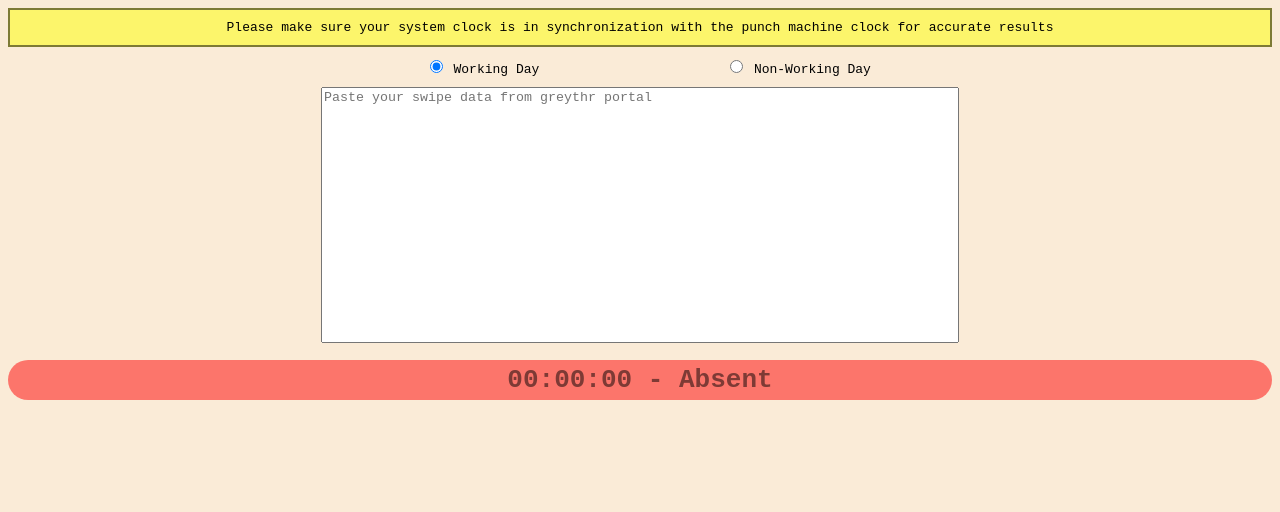
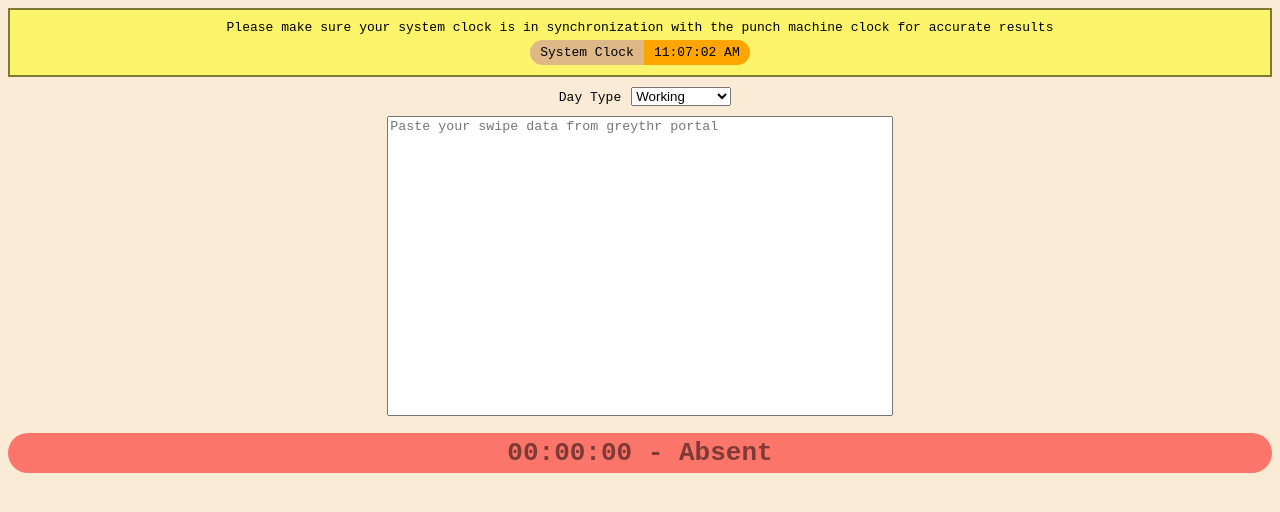
Before and after one commit to z0h4n/in-time-calculator, a React app: page / in a window 1280 px wide. Built offline with nearby package versions, Linux system fonts and the light colour scheme.

Commit message:
Added some stuff

```diff
--- /dev/null
+++ b/src/components/data-table.js
@@ -0,0 +1,40 @@
+import React from 'react';
+import DeleteButton from './delete-button'
+
+export default class indexDataTable extends React.PureComponent {
+  constructor(props) {
+    super(props);
+    this.delete = this.delete.bind(this);
+  }
+
+  getCols(row) {
+    return row.map((col, i) => <td key={i}>{col}</td>);
+  }
+
+  getRows() {
+    const rows = this.props.data;
+    return rows.map((row, i) => <tr key={i}>
+      <DeleteButton index={i} onDelete={this.delete} />
+      {this.getCols(row)}
+    </tr>);
+  }
+
+  delete(index) {
+    const data = this.props.data.filter((swipe, i) => {
+      return i !== index ? swipe.map(str => str) : false;
+    });
+    this.props.onRowDelete(data);
+  }
+
+  render() {
+    return this.props.data ? (
+      <div id='dataTable'>
+        <table>
+          <tbody>
+            {this.getRows()}
+          </tbody>
+        </table>
+      </div>
+    ) : null;
+  }
+}
--- /dev/null
+++ b/src/components/daytype.js
@@ -0,0 +1,30 @@
+import React from 'react';
+
+const dayTypes = ['Working', 'Non-Working'];
+
+export default class DayType extends React.PureComponent {
+  constructor(props) {
+    super(props);
+    this.onDayTypeSelect = this.onDayTypeSelect.bind(this);
+  }
+
+  onDayTypeSelect(e) {
+    this.props.onChange(e.target.value);
+  }
+
+  dayTypes() {
+    return dayTypes.map((type, i) => <option key={i}>{type}</option>);
+  }
+
+  render() {
+    return (
+      <div id='dayTypeContainer'>
+        <label id='dayTypeLabel'>Day Type</label>
+        <select
+          onChange={this.onDayTypeSelect}>
+          {this.dayTypes()}
+        </select>
+      </div>
+    );
+  }
+}
--- /dev/null
+++ b/src/components/delete-button.js
@@ -0,0 +1,20 @@
+import React from 'react';
+
+export default class DeleteButton extends React.PureComponent {
+  constructor(props) {
+    super(props);
+    this.delete = this.delete.bind(this);
+  }
+
+  delete() {
+    this.props.onDelete(this.props.index);
+  }
+
+  render() {
+    return (
+      <td>
+        <button onClick={this.delete}>Delete</button>
+      </td>
+    )
+  }
+}
--- /dev/null
+++ b/src/components/system-clock.js
@@ -0,0 +1,23 @@
+import React from 'react';
+import { prependZeros } from './../utils';
+
+export default class SystemClock extends React.PureComponent {
+  constructor(props) {
+    super(props);
+  }
+
+  render() {
+    const dateObj = new Date(this.props.currentTime || Date.now());
+
+    let timeString = dateObj.toLocaleTimeString().split(':');
+    timeString[0] = prependZeros(timeString[0]);
+    timeString = timeString.join(':');
+
+    return (
+      <div id='clock'>
+        <div id='clockLabel'>System Clock</div>
+        <div id='clockTime'>{timeString}</div>
+      </div>
+    )
+  }
+}
--- /dev/null
+++ b/src/components/time-display.js
@@ -0,0 +1,53 @@
+import React from 'react';
+import { hrsToMsecs, toTimeString } from './../utils.js';
+
+const hourTypes = {
+  working: { hours: [11.5, 8.5, 4.5, 0], classes: ['compoff', 'fullday', 'halfday', 'absent'] },
+  nonworking: { hours: [6, 0], classes: ['fullday-compoff', 'absent'] }
+};
+
+export default class TimeDisplay extends React.PureComponent {
+  constructor(props) {
+    super(props);
+  }
+
+  render() {
+    const actualInTime = this.props.data && this.props.data.length ? Math.max(this.getInTime(), 0) : 0;
+    const { classes, hours } = hourTypes[this.props.dayType];
+    const index = hours.map(hrs => hrsToMsecs(hrs)).findIndex(t => actualInTime >= t);
+
+    return (
+      <h1 className={classes[index]}>
+        {toTimeString(actualInTime)}
+      </h1>
+    )
+  }
+
+  getInTime() {
+    const swipes = this.props.data;
+    const inSwipes = [];
+    const outSwipes = [];
+    let inTime = 0;
+
+    swipes.forEach(aSwipe => {
+      if (aSwipe[2] === 'In') {
+        inSwipes.push(new Date(aSwipe[1]));
+      } else if (aSwipe[2] === 'Out') {
+        outSwipes.push(new Date(aSwipe[1]));
+      }
+    });
+
+    const swipeCount = Math.min(outSwipes.length, inSwipes.length);
+
+    for (let i = 0; i < swipeCount; i++) {
+      inTime += outSwipes[i].getTime() - inSwipes[i].getTime()
+    }
+
+    return inTime + this.getLatestTime();
+  }
+
+  getLatestTime() {
+    const lastSwipe = this.props.data[this.props.data.length - 1];
+    return lastSwipe[2] === 'In' ? this.props.currentTime - new Date(lastSwipe[1]).getTime() : 0;
+  }
+}
--- /dev/null
+++ b/src/components/user-input.js
@@ -0,0 +1,32 @@
+import React from 'react';
+import DataTable from './data-table';
+
+const textAreaText = 'Paste your swipe data from greythr portal';
+
+export default class UserInput extends React.PureComponent {
+  constructor(props) {
+    super(props)
+    this.onKeyDown = this.onKeyDown.bind(this);
+  }
+
+  onKeyDown(e) {
+    if (e.key === 'Tab') {
+      e.target.value += '\t';
+      e.preventDefault();
+    }
+  }
+
+  render() {
+    return (
+      <div style={{ textAlign: 'center', marginTop: '10px', height: '300px' }}>
+        <textarea
+          id='textarea'
+          placeholder={textAreaText}
+          onInput={this.props.onInput}
+          onKeyDown={this.onKeyDown}
+        />
+        <DataTable data={this.props.data || null} onRowDelete={this.props.onDelete} />
+      </div>
+    )
+  }
+}
--- /dev/null
+++ b/src/components/warning.js
@@ -0,0 +1,19 @@
+import React from 'react';
+import SystemClock from './system-clock';
+
+const warningText = 'Please make sure your system clock is in synchronization with the punch machine clock for accurate results';
+
+export default class Warning extends React.PureComponent {
+  constructor(props) {
+    super(props);
+  }
+
+  render() {
+    return (
+      <div className='warning'>
+        {warningText}
+        <SystemClock currentTime={this.props.currentTime} />
+      </div>
+    )
+  }
+}
--- a/src/index.css
+++ b/src/index.css
@@ -1,15 +1,6 @@
 body {
   background-color: antiquewhite;
   font-family: monospace;
-}
-
-textarea {
-  resize: none;
-  width: 50%;
-  height: 250px;
-  margin: 10px auto 0px auto;
-  display: block;
-  box-sizing: boder-box;
 }
 
 h1 {
@@ -21,17 +12,57 @@ h1 {
   padding: 5px 0px 5px 0px;
 }
 
+#textarea {
+  resize: none;
+  width: 40%;
+  height: 100%;
+  display: inline-block;
+  box-sizing: border-box;
+}
+
+#dataTable {
+  width: 40%;
+  height: 100%;
+  overflow-y: auto;
+  box-sizing: boder-box;
+  display: inline-block;
+  margin-left: 20px;
+}
+
+#clock {
+  margin-top: 5px;
+}
+
+#clockLabel {
+  display: inline-block;
+  border-radius: 20px 0px 0px 20px;
+  background-color: burlywood;
+  padding: 5px 10px 5px 10px;
+}
+
+#clockTime {
+  display: inline-block;
+  border-radius: 0px 20px 20px 0px;
+  background-color: orange;
+  padding: 5px 10px 5px 10px;
+}
+
+#dayTypeContainer {
+  display: block;
+  text-align: center;
+  margin: 10px auto 0px auto;
+}
+
+#dayTypeLabel {
+  margin: 10px;
+}
+
 .warning {
   text-align: center;
   background-color: rgba(255, 255, 0, 0.5);
   padding: 10px;
   border: 2px solid rgba(0, 0, 0, 0.5);
-}
-
-.dayTypeContainer {
-  width: 50%;
-  display: block;
-  margin: 10px auto 0px auto;
+  box-sizing: border-box;
 }
 
 .radioContainer {
--- a/src/index.js
+++ b/src/index.js
@@ -1,149 +1,58 @@
 import React from 'react';
 import ReactDOM from 'react-dom';
+
+import Warning from './components/warning';
+import DayType from './components/daytype';
+import TimeDisplay from './components/time-display';
+import UserInput from './components/user-input';
+
 import './index.css';
 
-const Component = React.Component;
+class InTimeCalculator extends React.Component {
+  constructor() {
+    super();
 
-// ----------------
-// -- Components --
-// ----------------
-function Warning() {
-  return (
-    <div className='warning'>
-      Please make sure your system clock is in synchronization with the punch machine clock for accurate results
-    </div>
-  )
-}
+    this.state = { data: null, dayType: 'working', currentTime: Date.now() };
 
-function DayType(props) {
-  return (
-    <div className='dayTypeContainer'>
-      <div className='radioContainer'>
-        <input type='radio' name='dayselect' value='1' onClick={props.onClick} defaultChecked /> Working Day
-      </div>
-      <div className='radioContainer'>
-        <input type='radio' name='dayselect' value='0' onClick={props.onClick} /> Non-Working Day
-      </div>
-    </div>
-  )
-}
-
-class InTimeCalculator extends Component {
-  constructor(props) {
-    super(props);
-    this.state = { inTime: 0, isWeekDay: 1, lastSwipe: null };
-    this.handleUserInput = this.handleUserInput.bind(this);
-    this.handleDayTypeChange = this.handleDayTypeChange.bind(this);
+    this.onUserInput = this.onUserInput.bind(this);
+    this.onDayTypeChange = this.onDayTypeChange.bind(this);
+    this.onRowDelete = this.onRowDelete.bind(this);
+    this.tick = this.tick.bind(this);
   }
 
-  handleUserInput(e) {
-    const userInput = e.target.value.trim();
-    const swipes = userInput.split('\n').map(aSwipe => aSwipe.split('\t'));
-    this.setState({
-      inTime: this.getTotalInTime(swipes),
-      lastSwipe: swipes.pop() || null
-    });
-  }
-
-  handleDayTypeChange(e) {
-    this.setState({ isWeekDay: +e.target.value });
+  componentDidMount() {
+    this.interval = setInterval(this.tick, 1000);
   }
 
   render() {
     return (
       <div>
-        <Warning />
-        <DayType onClick={this.handleDayTypeChange} />
-        <textarea placeholder='Paste your swipe data from greythr portal' onInput={this.handleUserInput} />
+        <Warning currentTime={this.state.currentTime} />
+        <DayType onChange={this.onDayTypeChange} />
+        <UserInput onInput={this.onUserInput} onDelete={this.onRowDelete} data={this.state.data || null} />
         <TimeDisplay {...this.state} />
       </div>
     )
   }
 
-  getTotalInTime(swipes) {
-    let inSwipes = [];
-    let outSwipes = [];
-    let inTime = 0;
+  onUserInput(e) {
+    const userInput = e.target.value.trim() || null;
+    const data = userInput ? userInput.split('\n').map(aSwipe => aSwipe.split('\t')) : null;
 
-    swipes.forEach(aSwipe => {
-      if (aSwipe[2] === 'In') {
-        inSwipes.push(new Date(aSwipe[1]));
-      } else if (aSwipe[2] === 'Out') {
-        outSwipes.push(new Date(aSwipe[1]));
-      }
-    });
-
-    for (let i = 0; i < outSwipes.length; i++) {
-      inTime += outSwipes[i].getTime() - inSwipes[i].getTime()
-    }
-
-    return inTime;
-  }
-}
-
-class TimeDisplay extends Component {
-  constructor(props) {
-    super(props);
-    this.state = { currentTime: Date.now() };
-    this.interval = null;
+    this.setState({ data });
   }
 
-  componentWillReceiveProps(nextProps) {
-    this.setState({ currentTime: Date.now() });
-    clearInterval(this.interval);
-    if (nextProps.lastSwipe && nextProps.lastSwipe[2] === 'In') {
-      this.interval = setInterval(() => {
-        this.setState({ currentTime: Date.now() });
-      }, 1000);
-    }
+  onRowDelete(data) {
+    this.setState({ data });
   }
 
-  render() {
-    const actualInTime = this.props.inTime + this.getRemainingTime();
-    let classes = this.props.isWeekDay ? ['compoff', 'fullday', 'halfday', 'absent'] : ['fullday-compoff', 'absent'];
-    let hours = this.props.isWeekDay ? [11.5, 8.5, 4.5, 0] : [6, 0];
-    const index = hours.map(hrs => hrsToMsecs(hrs)).findIndex(t => actualInTime >= t);
-    return <h1 className={classes[index]}>{this.toTimeString(actualInTime)}</h1>
+  onDayTypeChange(dayType) {
+    this.setState({ dayType: dayType.split('-').join('').toLowerCase() });
   }
 
-  getRemainingTime() {
-    return this.props.lastSwipe && this.props.lastSwipe[2] === 'In' ?
-      this.state.currentTime - new Date(this.props.lastSwipe[1]).getTime() : 0;
-  }
-
-  toTimeString(time) {
-    const hours = time / hrsToMsecs(1);
-    const minutes = (hours - toInt(hours, 10)) * 60;
-    const seconds = (minutes - toInt(minutes, 10)) * 60;
-
-    let timeArray = [hours, minutes, seconds].map(value => toFixed2(toInt(value)));
-
-    return timeArray.join(':');
+  tick() {
+    this.setState({ currentTime: Date.now() });
   }
 }
 
 ReactDOM.render(<InTimeCalculator />, document.getElementById('root'));
-
-// ----------------------
-// -- Helper functions --
-// ----------------------
-function toInt(val) {
-  return parseInt(val, 10);
-}
-
-function hrsToMsecs(val) {
-  return val * 1000 * 60 * 60;
-}
-
-function toFixed2(val) {
-  val = val.toString().split('');
-  const valLength = val.length;
-
-  if (valLength < 2) {
-    for (let i = 0; i < (2 - valLength); i++) {
-      val.unshift('0');
-    }
-  }
-
-  return val.join('');
-}
--- /dev/null
+++ b/src/utils.js
@@ -0,0 +1,50 @@
+/**
+ * Parses a string to retrieve integer value
+ * @param {string} val
+ * @returns {number}
+ */
+export function toInt(val) {
+  return parseInt(val, 10);
+}
+
+/**
+ * Converts hours to milliseconds
+ * @param {number} val
+ * @returns {number}
+ */
+export function hrsToMsecs(val) {
+  return val * 1000 * 60 * 60
+}
+
+/**
+ * Prepends the input string with zeroes when its length < minLength
+ * @param {string} val
+ * @param {number} length - Default 2
+ * @returns {string}
+ */
+export function prependZeros(val, minLength = 2) {
+  val = val.toString().split('');
+
+  if (val.length < minLength) {
+    const zeroArr = new Array(2 - val.length);
+    zeroArr.fill(0);
+    val = [...zeroArr, ...val];
+  }
+
+  return val.join('');
+}
+
+/**
+ * Convert the time provided in milliseconds in hours, minutes, seconds format
+ * @param {number} time - Milliseconds
+ * @returns {string} time in hours, minutes, seconds format
+ */
+export function toTimeString(time) {
+  const hours = time / hrsToMsecs(1);
+  const minutes = (hours - toInt(hours)) * 60;
+  const seconds = (minutes - toInt(minutes)) * 60;
+
+  let timeArray = [hours, minutes, seconds].map(value => prependZeros(toInt(value)));
+
+  return timeArray.join(':');
+}
```
